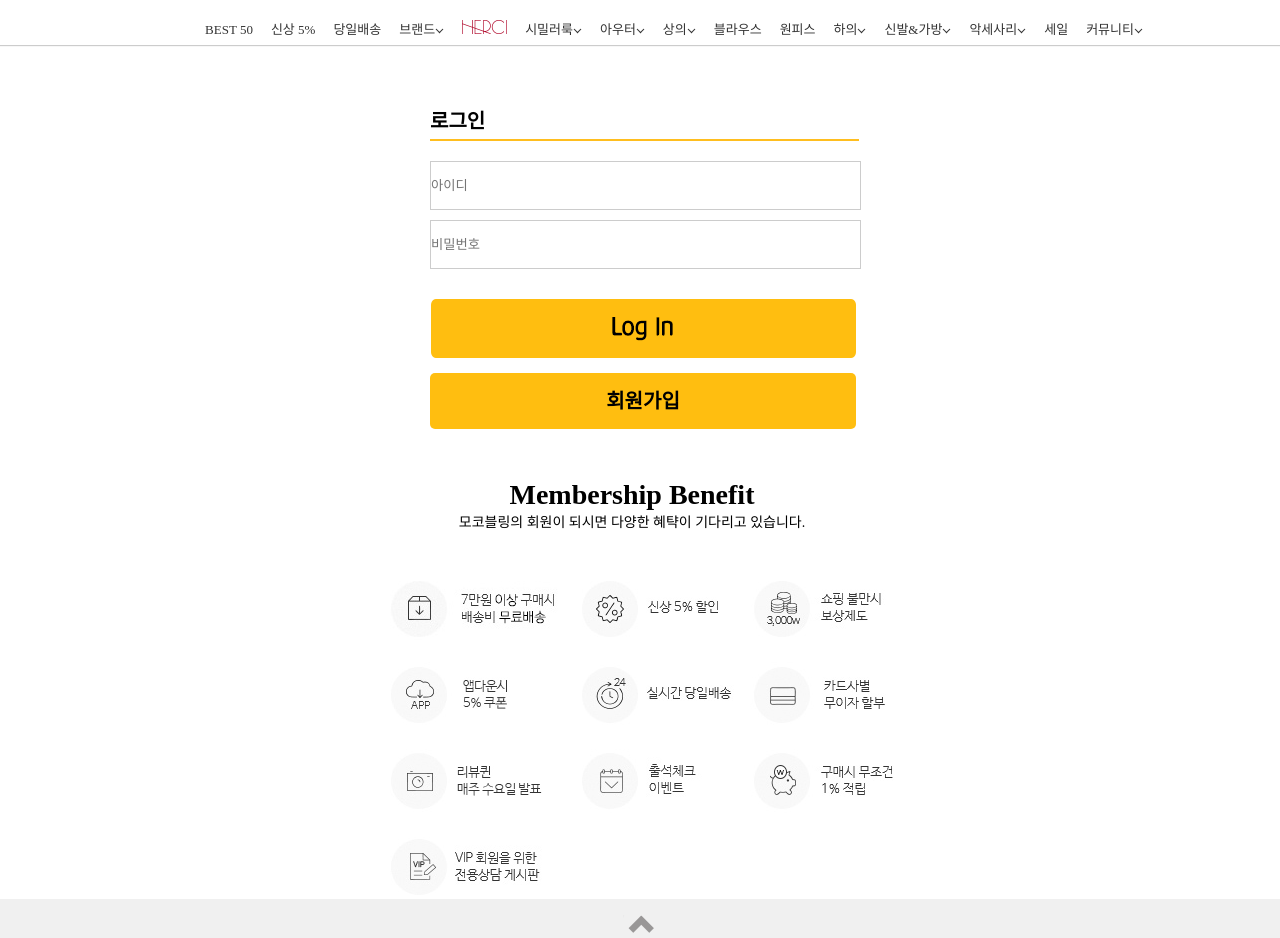
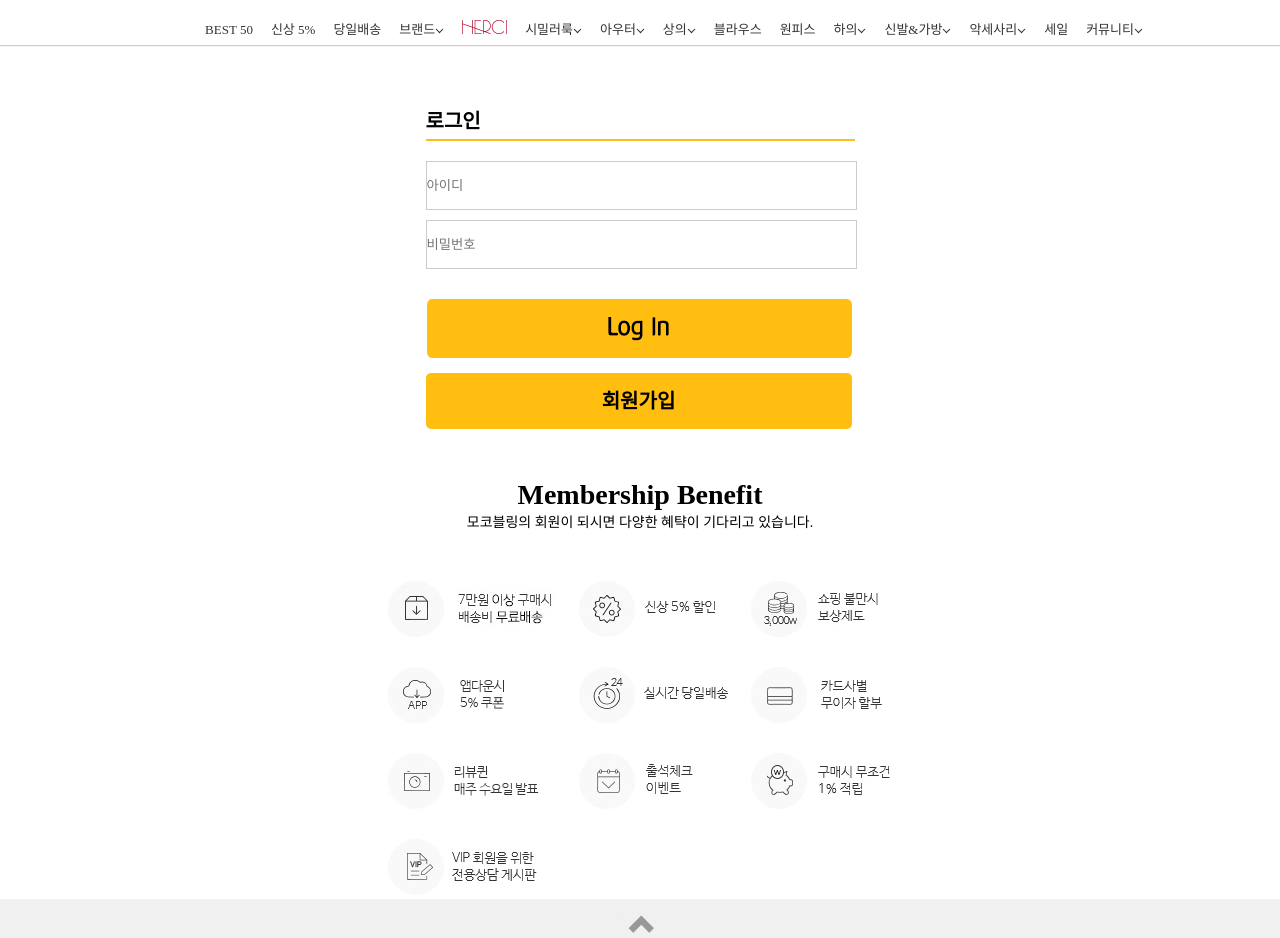
Before and after one commit to ajdidlaak/mocobling, a plain HTML site: page login.html in a window 1280 px wide. Shown: the part 75-1013 px from the top of the page. Drawn offline with Linux system fonts and the light colour scheme.

Commit message:
Add files via upload

```diff
--- a/css/login.css
+++ b/css/login.css
@@ -246,11 +246,13 @@ page header
 .main_content {
     padding-top: 130px;
     width: 1024px;
+    margin: 0 auto;
 }
 
 .login_box {
     width: 429px;
-    margin: 20px 0 20px 430px;
+    margin: 0 auto;
+    /* margin: 20px 0 20px 230px; */
 }
 
 .login_title {
@@ -299,12 +301,12 @@ page header
 .txt {
     width: 100%;
     text-align: center;
-    margin-top: 50px;
-    margin-left: 120px;
+    margin: 50px auto;
 }
 
 .img {
-    margin: 50px 0 0 390px;
+    width: 506px;
+    margin: 0 auto;
 }
 
 /*FOOTER
```
